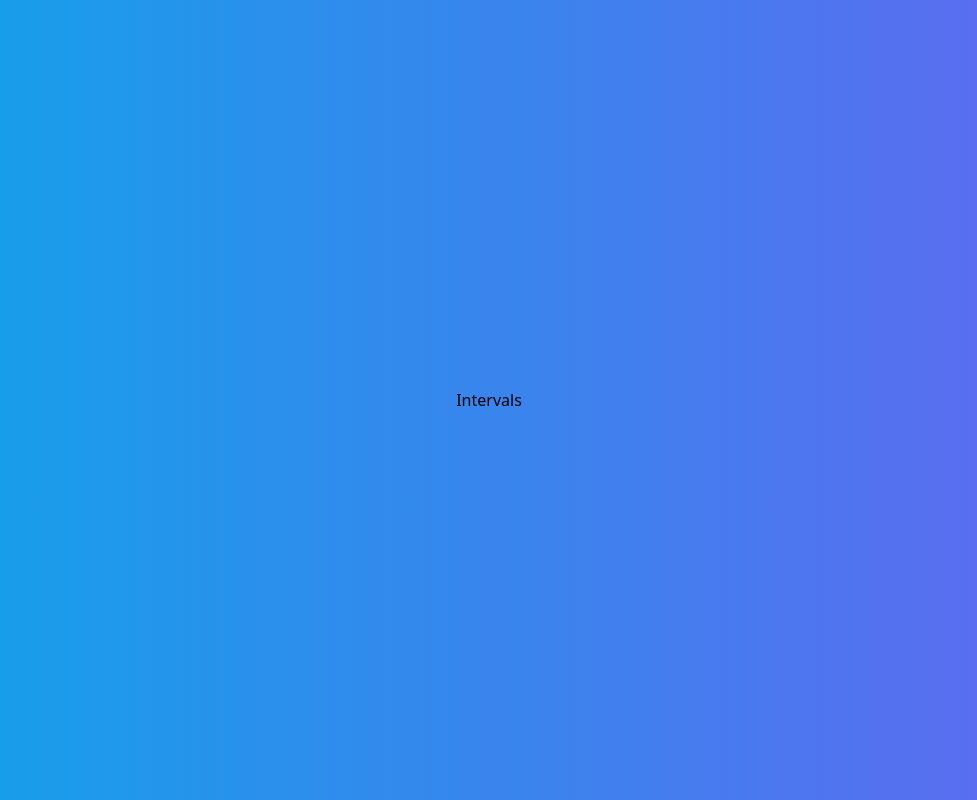
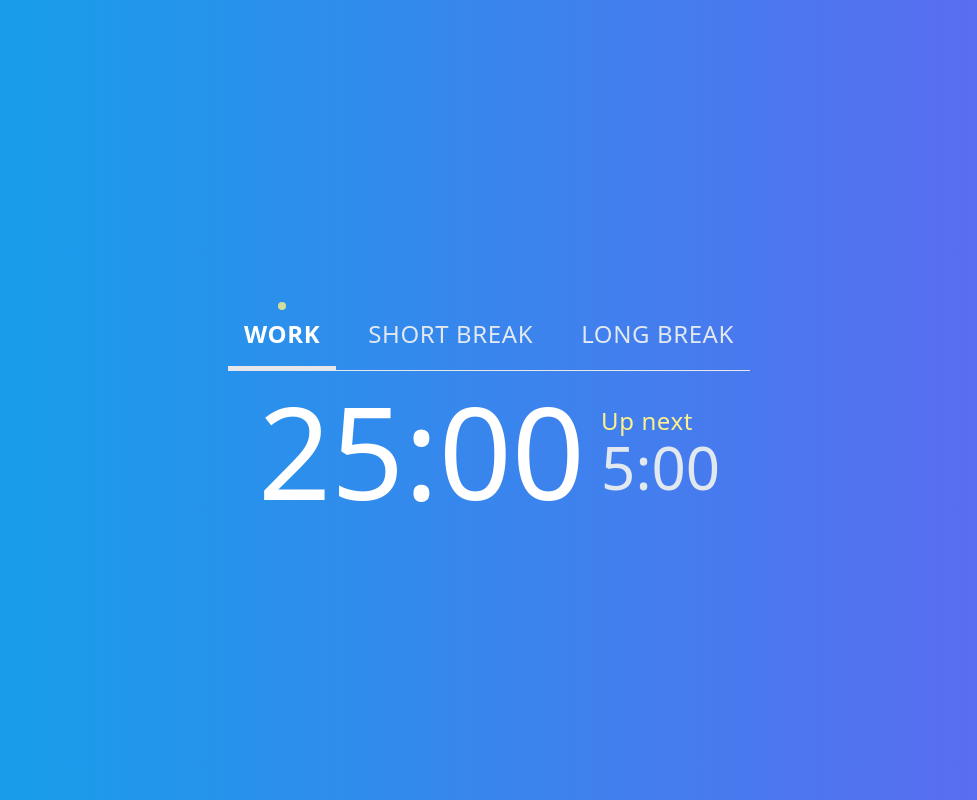
Before and after one commit to ingadi/pomodoro-timer-v2, a React (Vite) app: page / in a window 1280 px wide. Shown: the whole page, without its empty margins (151-1128 px from the left). Built offline with nearby package versions, Linux system fonts and the light colour scheme.

Commit message:
refactor Intervals component

```diff
--- a/src/App.tsx
+++ b/src/App.tsx
@@ -3,7 +3,7 @@ import Intervals from "@/features/Intervals";
 
 export default function App() {
   return (
-    <main className="relative w-screen h-screen grid place-content-center">
+    <main className="relative w-screen h-screen grid place-content-center p-4">
       <Background />
       <Intervals />
     </main>
--- a/src/features/Background/Background.tsx
+++ b/src/features/Background/Background.tsx
@@ -1,5 +1,5 @@
 export default function Background() {
   return (
-    <div className="-z-50 absolute inset-0 bg-gradient-to-r from-sky-500 to-indigo-500" />
+    <div className="-z-50 absolute inset-0 bg-gradient-to-r from-sky-500 to-indigo-500 dark:from-sky-900 dark:to-indigo-900" />
   );
 }
--- a/src/features/Intervals/Intervals.tsx
+++ b/src/features/Intervals/Intervals.tsx
@@ -1,3 +1,71 @@
+import { useState } from 'react';
+
 export default function Intervals() {
-  return <h1>Intervals</h1>;
+  const [selectedIntervalIdx, setSelectedIntervalIdx] = useState(0);
+  const labels = ['work', 'short break', 'long break'];
+  const content = ['25:00', '5:00', '15:00'];
+
+  return (
+    <>
+      <div
+        className="flex gap-2 mb-4 text-sm text-center uppercase border-b border-gray-200 sm:gap-4 sm:text-2xl text-slate-200"
+        role="tablist"
+        aria-label="intervals"
+      >
+        {labels.map((label, idx) => (
+          <button
+            key={idx}
+            id={`tab-${label}`}
+            className={`inline-block sm:tracking-wide p-4 border-b-4 rounded-t-lg uppercase transition-all ${
+              idx === selectedIntervalIdx
+                ? 'border-inherit font-bold text-white'
+                : 'border-transparent'
+            }`}
+            type="button"
+            role="tab"
+            aria-controls={`tabpanel-${label}`}
+            aria-selected={idx === selectedIntervalIdx}
+            tabIndex={idx === selectedIntervalIdx ? -1 : 0}
+            onClick={() => setSelectedIntervalIdx(idx)}
+          >
+            <div className="flex flex-col items-center gap-2">
+              <div
+                className={`rounded-full bg-yellow-200 h-2 w-2 ${
+                  idx === selectedIntervalIdx ? 'opacity-80' : 'opacity-0'
+                }`}
+              />
+              {label}
+            </div>
+          </button>
+        ))}
+      </div>
+
+      <section
+        id={`tabpanel-${labels[selectedIntervalIdx]}`}
+        role="tabpanel"
+        aria-labelledby={`tab-${labels[selectedIntervalIdx]}`}
+        className="flex gap-4 text-white place-content-center"
+      >
+        <h1 className="text-7xl sm:text-9xl">
+          <Timer duration={content[selectedIntervalIdx]} />
+        </h1>
+        <div className="flex flex-col justify-center">
+          <p className="text-sm font-medium tracking-wide text-yellow-200 sm:text-2xl dark:text-yellow-300">
+            Up next
+          </p>
+          <p className="text-4xl font-light text-slate-200 sm:text-6xl">
+            <Timer duration={'5:00'} />
+          </p>
+        </div>
+      </section>
+    </>
+  );
 }
+
+function Timer({ duration }: { duration: string }) {
+  return <>{duration}</>;
+  // 05<span className="text-xl">m</span> 00
+  // <span className="text-xl">s</span>
+}
+
+// https://react.dev/learn/scaling-up-with-reducer-and-context
```
